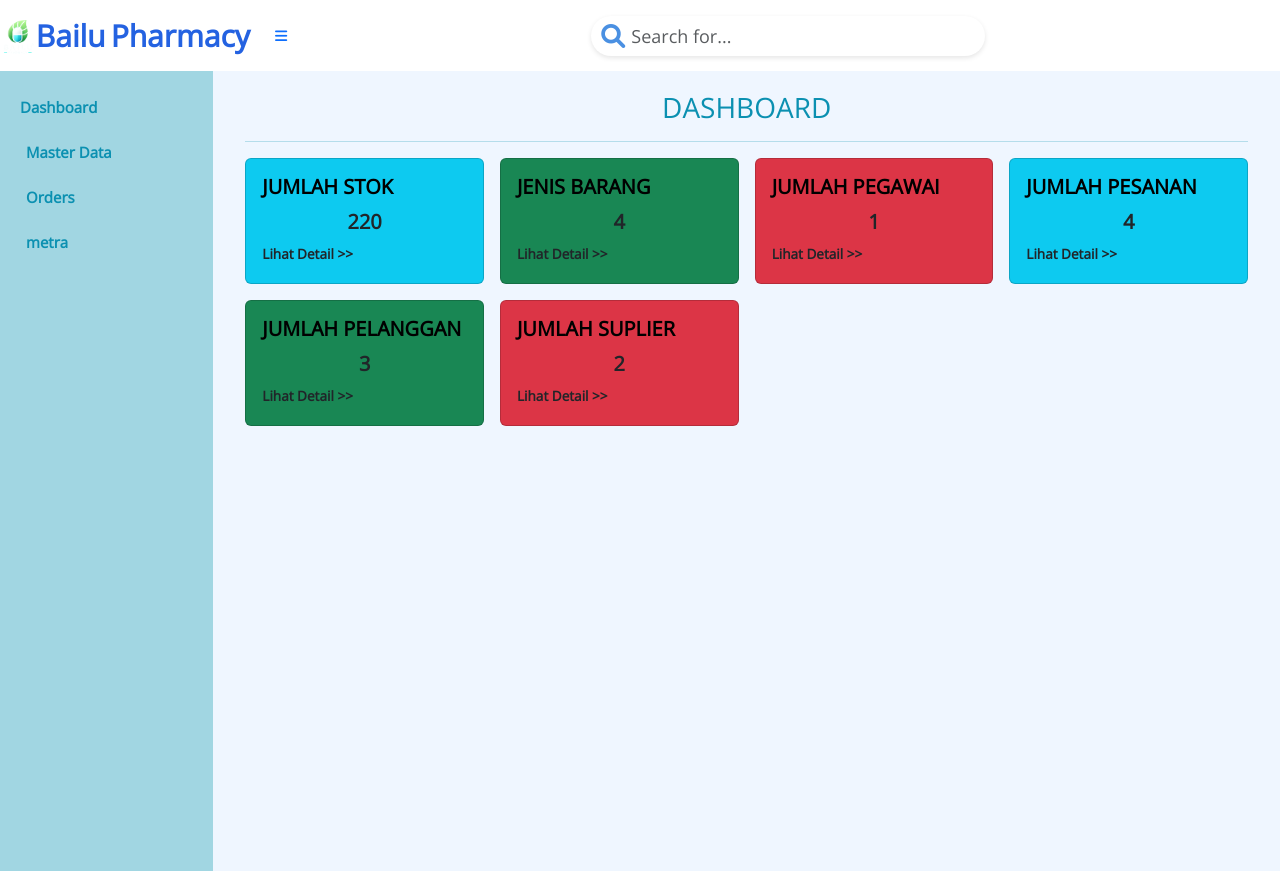
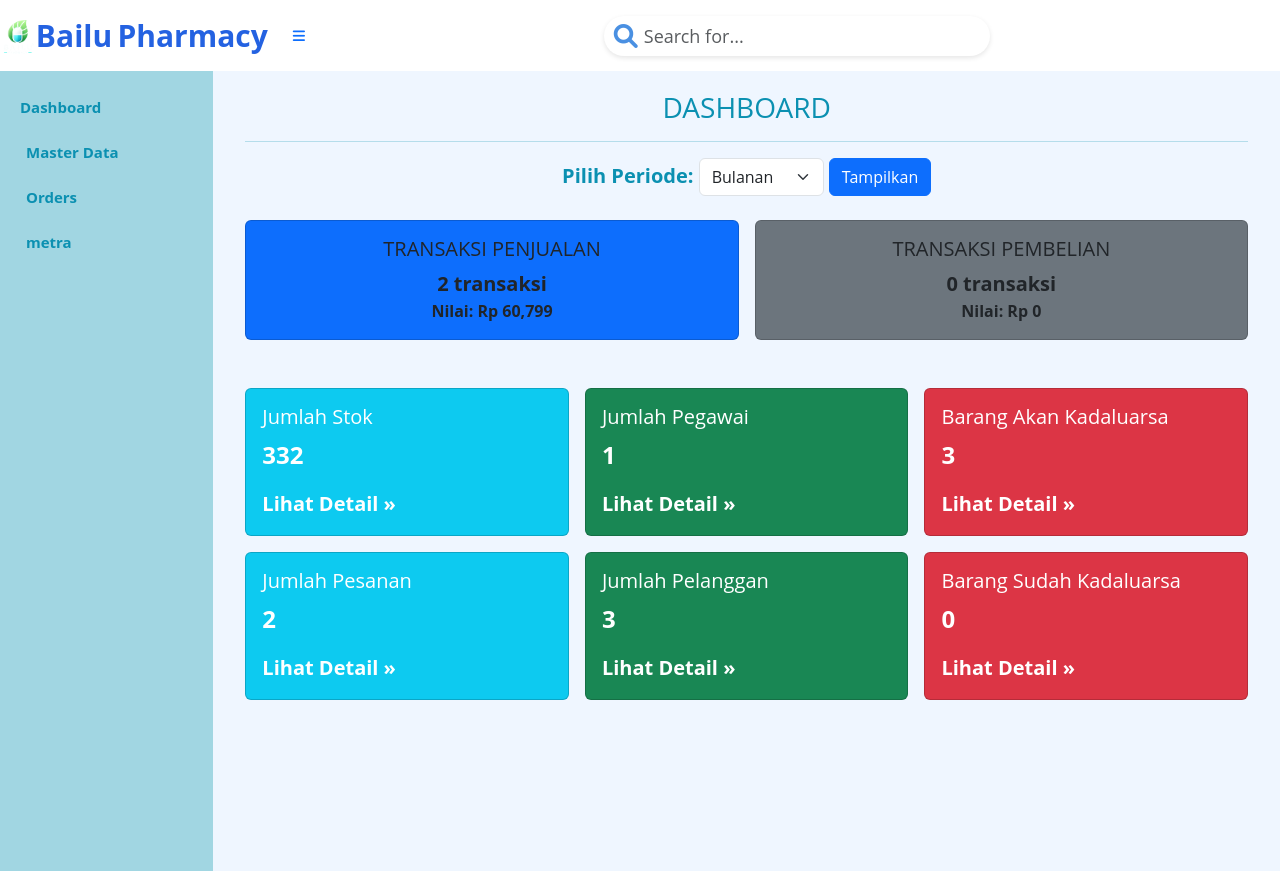
Before and after one commit to metrashandy/Web-Apotek, a PHP site: page / in a window 1280 px wide. Run offline with PHP 8.4, Linux system fonts and the light colour scheme; a user stored in the database is signed in; data comes from the database, SQL or seed files in the repository.

Commit message:
atur dashboard

```diff
--- a/dashboard.php
+++ b/dashboard.php
@@ -1,122 +1,205 @@
 <?php
 require "koneksi.php";
 
-// Query untuk data utama
-$data_stok = mysqli_query($koneksi, "SELECT SUM(total_item) AS total_stok FROM tb_pembelian");
-$data_jenis_obat = mysqli_query($koneksi, "SELECT COUNT(DISTINCT nama_jenis) AS total_jenis_obat FROM tb_jenis_obat");
+// Fungsi untuk mendapatkan data transaksi berdasarkan periode
+function getTransactionData($koneksi, $table, $periode)
+{
+    $valid_tables = [
+        "tb_penjualan" => ["id_column" => "Id_penjualan", "tanggal_column" => "Tanggal_penjualan", "total_column" => "harga_total"],
+        "tb_pembelian" => ["id_column" => "Id_pembelian", "tanggal_column" => "tanggal_pembelian", "total_column" => "total_harga"]
+    ];
+
+    if (!array_key_exists($table, $valid_tables)) {
+        return ['jumlah_transaksi' => 0, 'total_nilai' => 0];
+    }
+
+    $id_column = $valid_tables[$table]['id_column'];
+    $tanggal_column = $valid_tables[$table]['tanggal_column'];
+    $total_column = $valid_tables[$table]['total_column'];
+
+    $where_clause = "";
+    switch ($periode) {
+        case "harian":
+            $where_clause = "DATE($tanggal_column) = CURDATE()";
+            break;
+        case "mingguan":
+            $where_clause = "$tanggal_column BETWEEN DATE_SUB(CURDATE(), INTERVAL WEEKDAY(CURDATE()) DAY) AND CURDATE()";
+            break;
+        case "bulanan":
+            $where_clause = "$tanggal_column BETWEEN DATE_FORMAT(CURDATE(), '%Y-%m-01') AND CURDATE()";
+            break;
+        case "6bulan":
+            $where_clause = "$tanggal_column BETWEEN DATE_SUB(CURDATE(), INTERVAL 6 MONTH) AND CURDATE()";
+            break;
+        case "tahunan":
+            $where_clause = "$tanggal_column BETWEEN DATE_FORMAT(CURDATE(), '%Y-01-01') AND CURDATE()";
+            break;
+        default:
+            $where_clause = "$tanggal_column BETWEEN DATE_FORMAT(CURDATE(), '%Y-%m-01') AND CURDATE()";
+            break;
+    }
+
+    $query = "
+        SELECT COUNT($id_column) AS jumlah_transaksi,
+               SUM($total_column) AS total_nilai
+        FROM $table
+        WHERE $where_clause
+    ";
+
+    $result = mysqli_query($koneksi, $query);
+    if (!$result) {
+        die("Error query di tabel: $table, Periode: $periode - " . mysqli_error($koneksi));
+    }
+
+    return mysqli_fetch_assoc($result) ?: ['jumlah_transaksi' => 0, 'total_nilai' => 0];
+}
+
+// Validasi input periode
+$periode = $_GET['periode'] ?? "bulanan";
+$allowed_periode = ["harian", "mingguan", "bulanan", "6bulan", "tahunan"];
+if (!in_array($periode, $allowed_periode)) {
+    $periode = "bulanan";
+}
+
+// Query utama
+$data_stok = mysqli_query($koneksi, "SELECT SUM(Stok_obat) AS total_stok FROM tb_obat");
 $data_pegawai = mysqli_query($koneksi, "SELECT COUNT(NIP) AS jumlah_pegawai FROM tb_pegawai");
-$data_pelanggan = mysqli_query($koneksi, "SELECT COUNT(ID_PELANGGAN) AS jumlah_pelanggan FROM tb_pelanggan");
-$data_pembelian = mysqli_query($koneksi, "SELECT COUNT(ID_PEMBELIAN) AS jumlah_pembelian FROM tb_pembelian");
-$data_suplier = mysqli_query($koneksi, "SELECT COUNT(ID_SUPLIER) AS jumlah_suplier FROM tb_suplier");
+$data_pelanggan = mysqli_query($koneksi, "SELECT COUNT(Id_pelanggan) AS jumlah_pelanggan FROM tb_pelanggan");
 
-// Ambil data dari hasil query
-$d = mysqli_fetch_assoc($data_stok);
-$j = mysqli_fetch_assoc($data_jenis_obat);
-$p = mysqli_fetch_assoc($data_pegawai);
-$n = mysqli_fetch_assoc($data_pelanggan);
-$pm = mysqli_fetch_assoc($data_pembelian);
-$s = mysqli_fetch_assoc($data_suplier);
+// Query untuk barang akan kadaluarsa
+$data_akan_kadaluarsa = mysqli_query($koneksi, "
+    SELECT COUNT(*) AS jumlah_akan_kadaluarsa
+    FROM tb_pembelian_detail
+    WHERE tanggal_kadarluarsa > CURDATE()
+    AND tanggal_kadarluarsa <= DATE_ADD(CURDATE(), INTERVAL 3 MONTH)
+");
+$jumlah_akan_kadaluarsa = mysqli_fetch_assoc($data_akan_kadaluarsa)['jumlah_akan_kadaluarsa'] ?? 0;
+
+// Query untuk barang sudah kadaluarsa
+$data_sudah_kadaluarsa = mysqli_query($koneksi, "
+    SELECT COUNT(*) AS jumlah_sudah_kadaluarsa
+    FROM tb_pembelian_detail
+    WHERE tanggal_kadarluarsa <= CURDATE()
+");
+$jumlah_sudah_kadaluarsa = mysqli_fetch_assoc($data_sudah_kadaluarsa)['jumlah_sudah_kadaluarsa'] ?? 0;
+
+$data_pesanan = mysqli_query($koneksi, "SELECT COUNT(Id_pesanan) AS jumlah_pesanan FROM tb_pesanan");
+
+// Data transaksi penjualan
+$data_penjualan = getTransactionData($koneksi, "tb_penjualan", $periode);
+$jumlah_penjualan = $data_penjualan['jumlah_transaksi'];
+$nilai_penjualan = $data_penjualan['total_nilai'];
+
+// Data transaksi pembelian
+$data_pembelian = getTransactionData($koneksi, "tb_pembelian", $periode);
+$jumlah_pembelian = $data_pembelian['jumlah_transaksi'];
+$nilai_pembelian = $data_pembelian['total_nilai'];
+
+// Validasi hasil query utama
+$d = mysqli_fetch_assoc($data_stok) ?: ['total_stok' => 0];
+$p = mysqli_fetch_assoc($data_pegawai) ?: ['jumlah_pegawai' => 0];
+$n = mysqli_fetch_assoc($data_pelanggan) ?: ['jumlah_pelanggan' => 0];
+$o = mysqli_fetch_assoc($data_pesanan) ?: ['jumlah_pesanan' => 0];
 
 // Simpan hasil ke variabel
-$total_stok = $d['total_stok'] ?? 0;
-$total_jenis_obat = $j['total_jenis_obat'] ?? 0;
-$total_pegawai = $p['jumlah_pegawai'] ?? 0;
-$total_pelanggan = $n['jumlah_pelanggan'] ?? 0;
-$total_pembelian = $pm['jumlah_pembelian'] ?? 0;
-$total_suplier = $s['jumlah_suplier'] ?? 0;
+$total_stok = $d['total_stok'];
+$total_pegawai = $p['jumlah_pegawai'];
+$total_pelanggan = $n['jumlah_pelanggan'];
+$jumlah_pesanan = $o['jumlah_pesanan'];
+
 ?>
 
-<link href="https://fonts.googleapis.com/css2?family=Open+Sans&display=swap" rel="stylesheet">
-<style>
-    body {
-        font-family: 'Open Sans', sans-serif;
-        font-weight: bold;
-    }
-    .card-title {
-        font-weight: bold;
-        color: black;
-    }
-    .card-text {
-        font-size: 0.85rem; /* Ukuran teks "Lihat Detail" lebih kecil */
-    }
-</style>
 <div class="container dashboard">
     <h3 class="text-center">DASHBOARD</h3>
     <hr>
+    <form method="GET" class="mb-4 text-center">
+        <label for="periode">Pilih Periode:</label>
+        <select id="periode" name="periode" class="form-select d-inline-block w-auto">
+            <option value="harian" <?= $periode === "harian" ? "selected" : ""; ?>>Harian</option>
+            <option value="mingguan" <?= $periode === "mingguan" ? "selected" : ""; ?>>Mingguan</option>
+            <option value="bulanan" <?= $periode === "bulanan" ? "selected" : ""; ?>>Bulanan</option>
+            <option value="6bulan" <?= $periode === "6bulan" ? "selected" : ""; ?>>6 Bulan</option>
+            <option value="tahunan" <?= $periode === "tahunan" ? "selected" : ""; ?>>Tahunan</option>
+        </select>
+        <button type="submit" class="btn btn-primary">Tampilkan</button>
+    </form>
     <div class="row g-3 text-white">
-            <!-- Jumlah Stok -->
-            <div class="col-3">
-            <div class="card bg-info">
+        <div class="col-6">
+            <div class="card bg-primary">
                 <div class="card-body">
-                        <h5 class="card-title">JUMLAH STOK</h5>
-                        <div class="fs-5 text-center">
-                            <?= number_format($total_stok); ?>
-                        </div>
-                        <a class="card-text text-decoration-none text-dark" href="pembelian.action.php">Lihat Detail >></a>
+                    <h5 class="card-title text-center">TRANSAKSI PENJUALAN</h5>
+                    <div class="fs-5 text-center"><?= number_format($jumlah_penjualan); ?> transaksi</div>
+                    <div class="fs-6 text-center">Nilai: Rp <?= number_format($nilai_penjualan); ?></div>
                 </div>
             </div>
         </div>
-            <!-- Jenis Barang -->
-            <div class="col-3">
-            <div class="card bg-success">
+        <div class="col-6">
+            <div class="card bg-secondary">
                 <div class="card-body">
-                        <h5 class="card-title">JENIS BARANG</h5>
-                        <div class="fs-5 text-center">
-                            <?= number_format($total_jenis_obat); ?>
-                        </div>
-                        <a class="card-text text-decoration-none text-dark" href="index.php?page=barang">Lihat Detail >></a>
-                    </div>
-                </div>
-            </div>
-            <!-- Jumlah Pegawai -->
-            <div class="col-3">
-            <div class="card" style="background-color: #DC3546;">
-                    <div class="card-body">
-                        <h5 class="card-title">JUMLAH PEGAWAI</h5>
-                        <div class="fs-5 text-center">
-                            <?= number_format($total_pegawai); ?>
-                        </div>
-                        <a class="card-text text-decoration-none text-dark" href="pegawai.action.php">Lihat Detail >></a>
-                    </div>
-                </div>
-            </div>
-            <!-- Jumlah Pesanan -->
-            <div class="col-3">
-            <div class="card bg-info">
-                    <div class="card-body">
-                        <h5 class="card-title">JUMLAH PESANAN</h5>
-                        <div class="fs-5 text-center">
-                            <?= number_format($total_pembelian); ?>
-                        </div>
-                        <a class="card-text text-decoration-none text-dark" href="penjualan.action.php">Lihat Detail >></a>
-                    </div>
-                </div>
-            </div>
-            <!-- Jumlah Pelanggan -->
-            <div class="col-3">
-            <div class="card bg-success">
-                    <div class="card-body">
-                        <h5 class="card-title">JUMLAH PELANGGAN</h5>
-                        <div class="fs-5 text-center">
-                            <?= number_format($total_pelanggan); ?>
-                        </div>
-                        <a class="card-text text-decoration-none text-dark" href="pelanggan.action.php">Lihat Detail >></a>
-                    </div>
-                </div>
-            </div>
-            <!-- Jumlah Suplier -->
-            <div class="col-3">
-            <div class="card" style="background-color: #DC3546;">
-                    <div class="card-body">
-                        <h5 class="card-title">JUMLAH SUPLIER</h5>
-                        <div class="fs-5 text-center">
-                            <?= number_format($total_suplier); ?>
-                        </div>
-                        <a class="card-text text-decoration-none text-dark" href="suplier.action.php">Lihat Detail >></a>
+                    <h5 class="card-title text-center">TRANSAKSI PEMBELIAN</h5>
+                    <div class="fs-5 text-center"><?= number_format($jumlah_pembelian); ?> transaksi</div>
+                    <div class="fs-6 text-center">Nilai: Rp <?= number_format($nilai_pembelian); ?></div>
                 </div>
             </div>
         </div>
     </div>
 </div>
-</body>
-</html>
+<div class="container my-5">
+    <div class="row g-3">
+        <div class="col-md-4 col-sm-6">
+            <div class="card text-white bg-info">
+                <div class="card-body">
+                    <h5 class="card-title">Jumlah Stok</h5>
+                    <p class="card-text fs-4"><?= number_format($total_stok); ?></p>
+                    <a href="index.php?page=obat" class="text-white text-decoration-none">Lihat Detail &raquo;</a>
+                </div>
+            </div>
+        </div>
+        <div class="col-md-4 col-sm-6">
+            <div class="card text-white bg-success">
+                <div class="card-body">
+                    <h5 class="card-title">Jumlah Pegawai</h5>
+                    <p class="card-text fs-4"><?= number_format($total_pegawai); ?></p>
+                    <a href="index.php?page=pegawai" class="text-white text-decoration-none">Lihat Detail &raquo;</a>
+                </div>
+            </div>
+        </div>
+        <div class="col-md-4 col-sm-6">
+            <div class="card text-white bg-danger">
+                <div class="card-body">
+                    <h5 class="card-title">Barang Akan Kadaluarsa</h5>
+                    <p class="card-text fs-4"><?= number_format($jumlah_akan_kadaluarsa); ?></p>
+                    <a href="index.php?page=barangAkanKadarluarsa" class="text-white text-decoration-none">Lihat Detail &raquo;</a>
+                </div>
+            </div>
+        </div>
+        <div class="col-md-4 col-sm-6">
+            <div class="card text-white bg-info">
+                <div class="card-body">
+                    <h5 class="card-title">Jumlah Pesanan</h5>
+                    <p class="card-text fs-4"><?= number_format($jumlah_pesanan); ?></p>
+                    <a href="index.php?page=pesanan" class="text-white text-decoration-none">Lihat Detail &raquo;</a>
+                </div>
+            </div>
+        </div>
+        <div class="col-md-4 col-sm-6">
+            <div class="card text-white bg-success">
+                <div class="card-body">
+                    <h5 class="card-title">Jumlah Pelanggan</h5>
+                    <p class="card-text fs-4"><?= number_format($total_pelanggan); ?></p>
+                    <a href="index.php?page=pelanggan" class="text-white text-decoration-none">Lihat Detail &raquo;</a>
+                </div>
+            </div>
+        </div>
+        <div class="col-md-4 col-sm-6">
+            <div class="card text-white bg-danger">
+                <div class="card-body">
+                    <h5 class="card-title">Barang Sudah Kadaluarsa</h5>
+                    <p class="card-text fs-4"><?= number_format($jumlah_sudah_kadaluarsa); ?></p>
+                    <a href="index.php?page=barangkadarluarsa" class="text-white text-decoration-none">Lihat Detail &raquo;</a>
+                </div>
+                </div>
+            </div>
+        </div>
+    </div>
+</div>
--- a/index.php
+++ b/index.php
@@ -156,8 +156,8 @@ $page = isset($_GET['page']) ? $_GET['page'] : 'dashboard'; // default ke 'dashb
                         </button>
                         <div class="collapse" id="master-collapse">
                             <ul class="ps-3">
-                                <li><a href="index.php?page=barangAkanKadarluarsa">Obat</a></li>
-                                <li><a href="index.php?page=barangkadarluarsa">Obat</a></li>
+                                <li><a href="index.php?page=barangAkanKadarluarsa">Barang Akan Kadarluarsa</a></li>
+                                <li><a href="index.php?page=barangkadarluarsa">Barang Kadarluarsa</a></li>
                                 <li><a href="index.php?page=obat">Obat</a></li>
                                 <li><a href="index.php?page=suplier">Suplier</a></li>
                                 <li><a href="index.php?page=pegawai">Pegawai</a></li>
@@ -173,7 +173,7 @@ $page = isset($_GET['page']) ? $_GET['page'] : 'dashboard'; // default ke 'dashb
                             <ul class="ps-3">
                                 <li><a href="index.php?page=pembelian">Pembelian</a></li>
                                 <li><a href="index.php?page=penjualan">Penjualan</a></li>
-                                <li><a href="index.php?page=pesanan">Obat</a></li>
+                                <li><a href="index.php?page=pesanan">Pesanan</a></li>
                             </ul>
                         </div>
                     </li>
```
Lines whose indentation alone changed are shown as unchanged.
